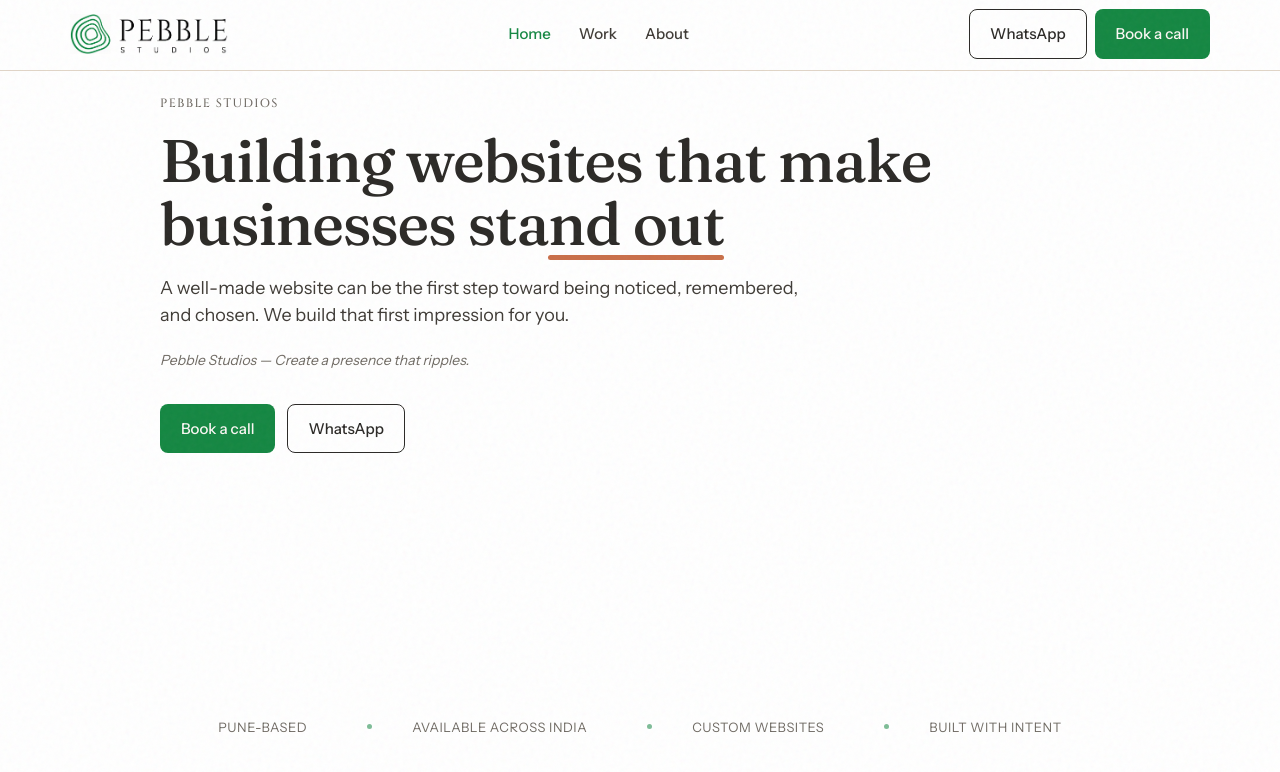
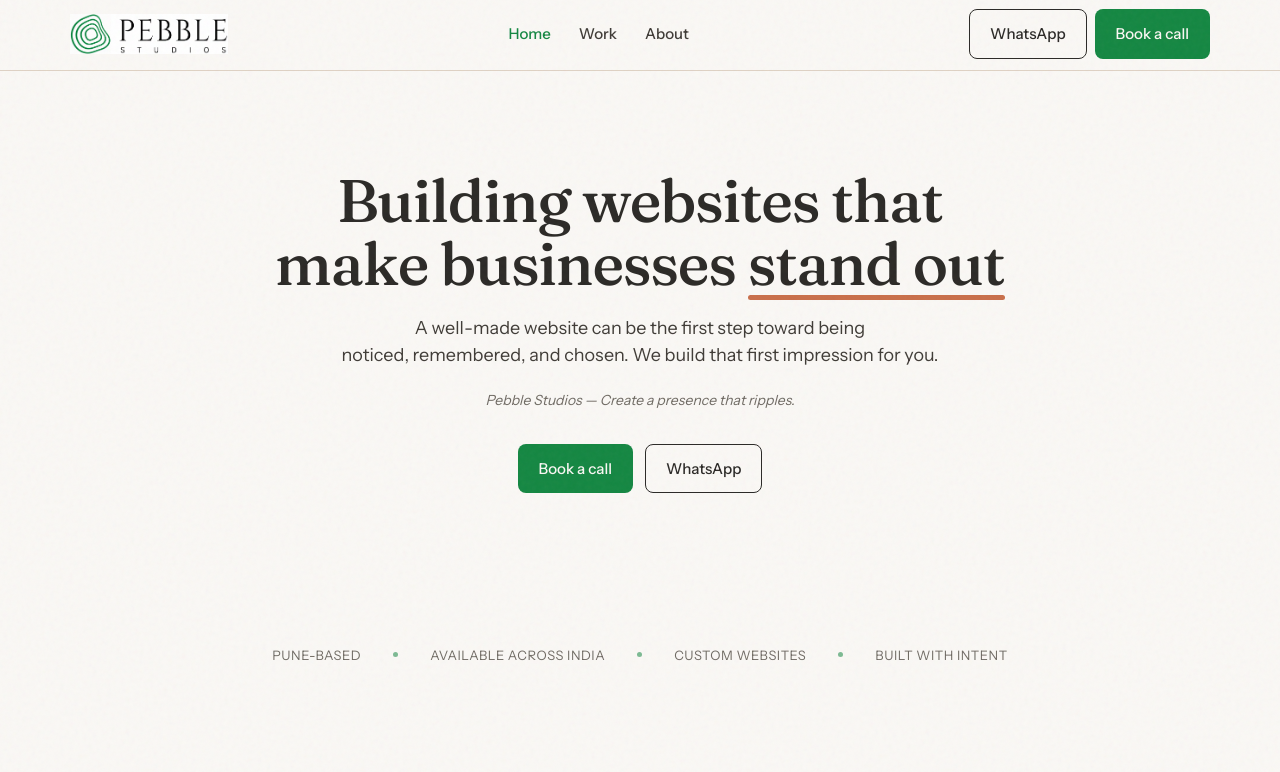
Before and after one commit to dhruv-dhemare/pebblestudios, a React (Vite) app: page / in a window 1280 px wide. Shown: the part 75-847 px from the top of the page. Built offline with nearby package versions, Linux system fonts and the light colour scheme.

Commit message:
hero section changes

```diff
--- a/src/components/Header.jsx
+++ b/src/components/Header.jsx
@@ -9,6 +9,12 @@ export default function Header() {
   useEffect(() => {
     setOpen(false);
   }, [location.pathname]);
+
+  const mobileNavLinks = [
+    { to: "/work", label: "Work" },
+    { to: "/about", label: "About" },
+    { to: "/contact", label: "Contact" },
+  ];
 
   return (
     <header className="header">
@@ -24,10 +30,10 @@ export default function Header() {
           ))}
         </nav>
         <div className="header-actions">
-          <a className="btn btn-ghost" href={whatsappUrl()}>
+          <a className="btn btn-ghost header-cta header-whatsapp" href={whatsappUrl()}>
             WhatsApp
           </a>
-          <Link className="btn btn-primary" to="/contact">
+          <Link className="btn btn-primary header-cta" to="/contact">
             Book a call
           </Link>
           <button
@@ -45,12 +51,11 @@ export default function Header() {
         </div>
       </div>
       <nav id="mobile-nav" className={`wrap nav-panel${open ? " open" : ""}`} aria-label="Mobile">
-        {nav.map((item) => (
+        {mobileNavLinks.map((item) => (
           <NavLink key={item.to} to={item.to}>
             {item.label}
           </NavLink>
         ))}
-        <a href={whatsappUrl()}>WhatsApp</a>
       </nav>
     </header>
   );
--- a/src/pages/Home.jsx
+++ b/src/pages/Home.jsx
@@ -30,15 +30,15 @@ const steps = [
 export default function Home() {
   return (
     <main id="main" className="home">
-      <section className="hero" style={{ height: "100vh" }}>
+      <section className="hero">
         <div className="wrap-hero">
           <div className="hero-copy">
-            <p className="eyebrow">{site.name}</p>
-            <h1 className="display h1">
-              Building websites that make businesses sta<span className="accent-underline">nd out</span>
+            {/* <p className="eyebrow">{site.name}</p> */}
+            <h1 className="display h1 hero-title">
+              Building websites that<br />make businesses <span className="accent-underline">stand out</span>
             </h1>
             <p className="lead">
-              A well-made website can be the first step toward being noticed, remembered, and chosen. We build that first impression for you.
+              A well-made website can be the first step toward being<br /> noticed, remembered, and chosen. We build that first impression for you.
             </p>
             <p className="pebble-line">
               {site.name} — {site.tagline}
@@ -53,7 +53,7 @@ export default function Home() {
             </div>
           </div>
         </div>
-        <div className="proof" aria-label="Studio facts" style={{ paddingTop: "5vh" }}>
+        <div className="proof" aria-label="Studio facts">
           <ul className="wrap proof-list">
             <li>Pune-based</li>
             <li>Available across India</li>
--- a/src/styles/app.css
+++ b/src/styles/app.css
@@ -59,20 +59,51 @@
   line-height: 1.05;
 }
 
+.hero-title {
+  animation: heroTitleFadeIn 0.85s cubic-bezier(0.16, 1, 0.3, 1) forwards;
+  opacity: 0;
+  will-change: transform, opacity;
+}
+
 .accent-underline {
   position: relative;
   display: inline-block;
+  white-space: nowrap;
 }
 
 .accent-underline::after {
   content: "";
   position: absolute;
   left: 0;
-  right: 0;
   bottom: -0.3125rem;
+  width: 100%;
   height: 0.3125rem;
   background: #C96F4A;
   border-radius: 999px;
+  transform: scaleX(0);
+  transform-origin: left center;
+  animation: drawUnderline 0.8s cubic-bezier(0.22, 1, 0.36, 1) 1s forwards;
+  will-change: transform;
+}
+
+@keyframes heroTitleFadeIn {
+  from {
+    opacity: 0;
+    transform: translateY(18px);
+  }
+  to {
+    opacity: 1;
+    transform: translateY(0);
+  }
+}
+
+@keyframes drawUnderline {
+  from {
+    transform: scaleX(0);
+  }
+  to {
+    transform: scaleX(1);
+  }
 }
 
 .h2 {
@@ -193,6 +224,10 @@ html {
   color: var(--water);
 }
 
+.header-actions .header-cta {
+  display: none;
+}
+
 .menu-btn {
   width: 2.75rem;
   height: 2.75rem;
@@ -236,6 +271,10 @@ html {
 @media (min-width: 64rem) {
   .nav-desktop {
     display: flex;
+  }
+
+  .header-actions .header-cta {
+    display: inline-flex;
   }
 
   .menu-btn,
@@ -287,12 +326,15 @@ html {
   flex-direction: column;
   gap: 0.75rem;
   margin-top: 2rem;
+  align-items: center;
+  justify-content: center;
 }
 
 @media (min-width: 40rem) {
   .cta-row {
     flex-direction: row;
     align-items: center;
+    justify-content: center;
   }
 
   .cta-row .btn {
@@ -308,12 +350,32 @@ html {
   min-height: calc(100dvh - var(--header-h));
   display: flex;
   flex-direction: column;
-  justify-content: space-between;
-  padding: 1.5rem 0 2rem;
+  justify-content: center;
+  align-items: center;
+  padding: 2.5rem 1.25rem 2rem;
   box-sizing: border-box;
-  overflow: hidden;
-  margin-left: 7.5vw;
-  margin-right: 7.5vw;
+  text-align: center;
+}
+
+.wrap-hero {
+  width: 100%;
+  max-width: var(--max-hero);
+  margin-inline: auto;
+  display: flex;
+  flex-direction: column;
+  align-items: center;
+  justify-content: center;
+  flex: 1;
+}
+
+.hero-copy {
+  display: flex;
+  flex-direction: column;
+  align-items: center;
+  text-align: center;
+  max-width: 50rem;
+  width: 100%;
+  margin-inline: auto;
 }
 
 .hero-copy .eyebrow {
@@ -322,6 +384,12 @@ html {
 
 .hero-copy .h1 {
   margin-bottom: 1.25rem;
+  max-width: 22ch;
+  margin-inline: auto;
+}
+
+.hero-copy .lead {
+  margin-inline: auto;
 }
 
 .pebble-line {
@@ -329,11 +397,12 @@ html {
   font-size: 0.875rem;
   color: var(--mute);
   font-style: italic;
+  text-align: center;
 }
 
 @media (min-width: 64rem) {
   .hero {
-    padding: 6rem 0 2.5rem;
+    padding: 3.5rem 2rem 2.5rem;
   }
 }
 
@@ -380,10 +449,11 @@ html {
 }
 
 .proof {
-  padding: 1rem 0 0.5rem;
+  padding: 1.5rem 0 0.5rem;
+  width: 100%;
 }
 
-@media (max-width: 56.25rem) {
+@media (max-width: 48rem) {
   .proof {
     display: none;
   }
@@ -394,7 +464,7 @@ html {
   justify-content: center;
   align-items: center;
   flex-wrap: wrap;
-  gap: 0.3125rem 2.5rem;
+  gap: 0.75rem 2rem;
   max-width: var(--max);
   padding: 0 0.625rem;
   margin-inline: auto;
@@ -408,13 +478,13 @@ html {
 .proof-list li {
   display: flex;
   align-items: center;
+  gap: 2rem;
 }
 
 .proof-list li:not(:last-child)::after {
   content: "";
   width: 0.3125rem;
   height: 0.3125rem;
-  margin-left: 3.75rem;
   border-radius: 50%;
   background: var(--water);
   opacity: 0.55;
--- a/src/styles/base.css
+++ b/src/styles/base.css
@@ -1,5 +1,5 @@
 :root {
-  --paper: #ffffff;
+  --paper: #faf8f5;
   --sand: #f4efe8;
   --stone: #d4c4b0;
   --mist: #fbf8f4;
```
